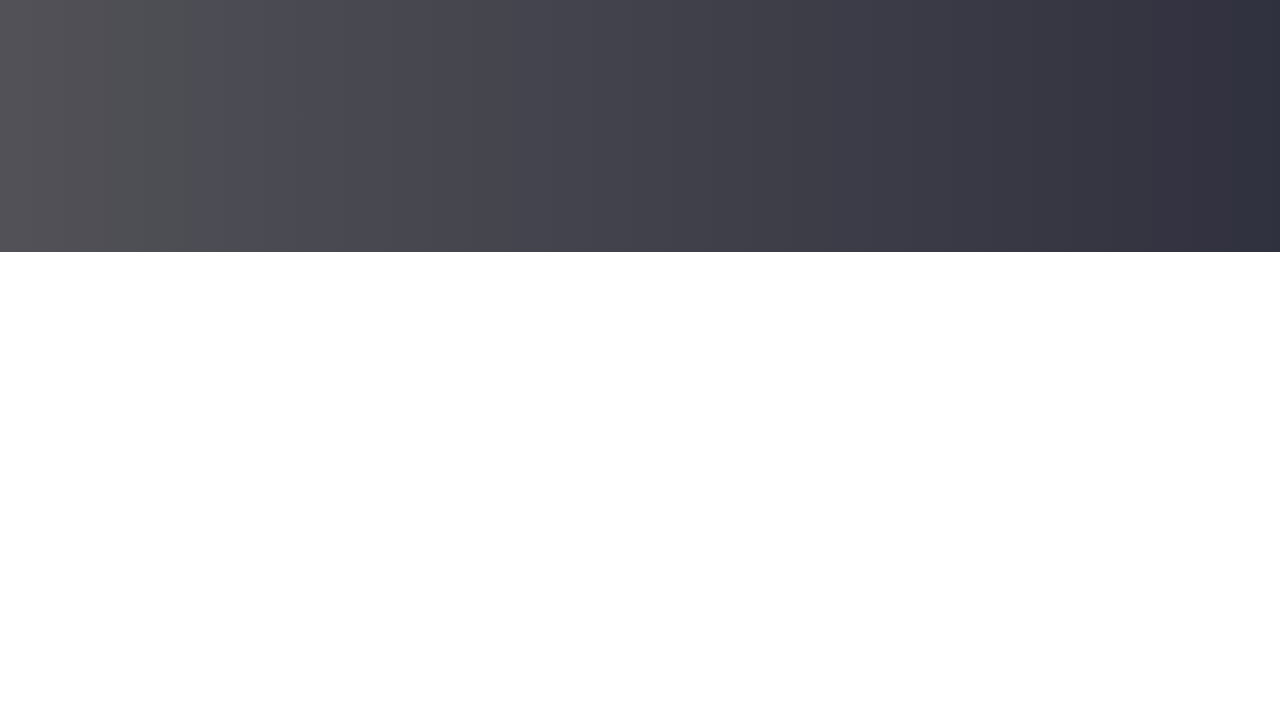
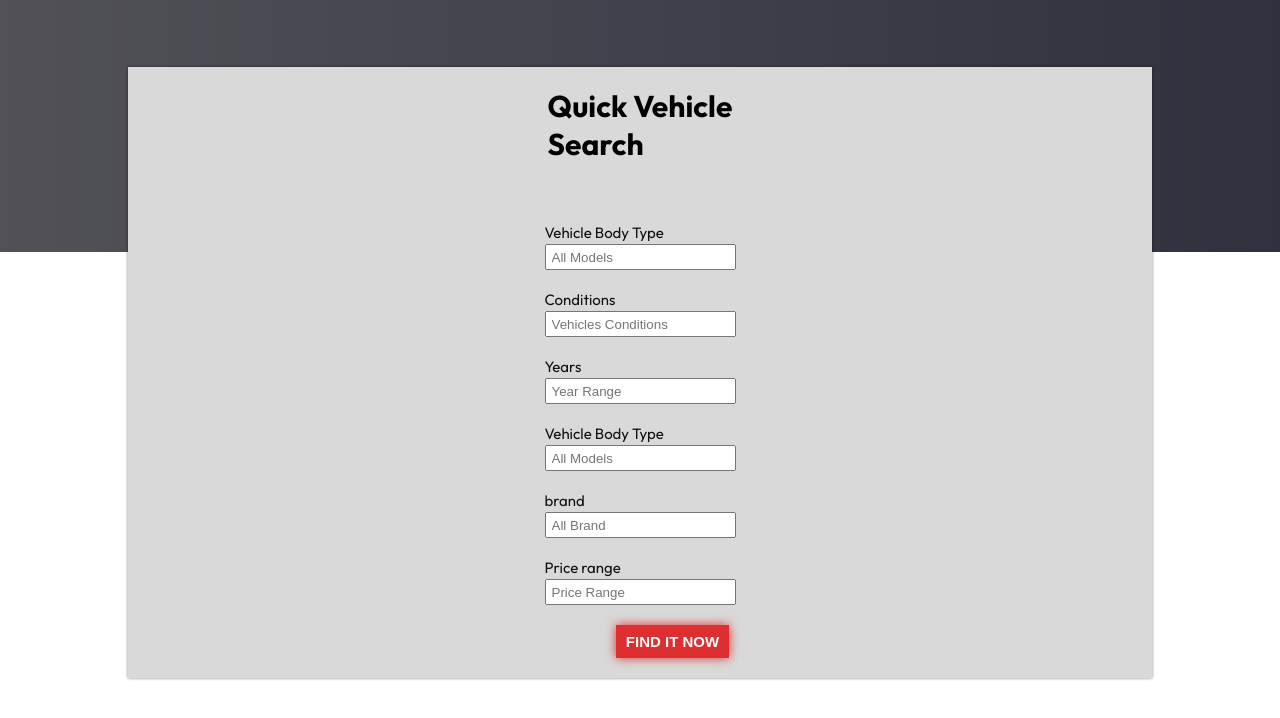
Before and after one commit to RLegaucho/CAAR-ZONE, a plain HTML site: page index.html in a window 1280 px wide. Shown: the part 1660-2378 px from the top of the page. Before the commit the page ends 1912 px from the top, so only its background shows below. Drawn offline with Linux system fonts and the light colour scheme.

Commit message:
and of quick vehicule

```diff
--- a/css/style.css
+++ b/css/style.css
@@ -149,3 +149,50 @@ header input{
 .get_more i:hover{
   color: var(--secondary-color);
 }
+
+/********************************* quick vehicule ***************************/
+.quick_vehicule{
+  background-color: var(--fird-color);
+  width: 80%;
+  margin: 0 auto;
+  z-index: 10;
+  box-shadow: 0px 0px 3px rgba(0, 0, 0, 0.5);
+  transform: translateY(-185px);
+  padding: 20px;
+}
+.quick_vehicule > div{
+  display: flex;
+  flex-direction: column;
+  align-items: center;
+}
+.quick_vehicule .characteristuque{
+  display: flex;
+  flex-direction: column;
+}
+.quick_vehicule h1{
+  font-size: 3rem;
+  margin-bottom: 60px;
+}
+.quick_vehicule label{
+  font-size: 1.5rem;
+  font-weight: medium;
+  color: #121212;
+  margin-bottom: 2px;
+}
+.quick_vehicule .characteristuque{
+  margin-bottom: 20px;
+}
+.quick_vehicule input[type="text"]{
+  height: 26px;
+  padding: 5px;
+}
+.quick_vehicule input[type="submit"]{
+  font-size: 1.5rem;
+  font-weight: bold;
+  color: white;
+  background-color: var(--secondary-color);
+  padding: 0.8rem 1rem;
+  border: none;
+  box-shadow: 0 0 10px var(--secondary-color);
+  margin-right: -65px;
+}
--- a/index.html
+++ b/index.html
@@ -65,8 +65,40 @@
             </div>
         </div>
     </section>
-    <div class="quick_vehicule">
+    <!--------------------------------- quick vehicule --------------------------------->
 
-    </div>
+    <section class="quick_vehicule">
+        <div>
+           <h1>Quick Vehicle <br>Search</h1>
+
+           <div class="characteristuque">
+            <label for="">Vehicle Body Type</label>
+            <input type="text" placeholder="All Models">
+           </div>
+           <div class="characteristuque">
+            <label for="">Conditions</label>
+            <input type="text" placeholder="Vehicles Conditions">
+           </div>
+           <div class="characteristuque">
+            <label for="">Years</label>
+            <input type="text" placeholder="Year Range">
+           </div>
+           <div class="characteristuque">
+            <label for="">Vehicle Body Type</label>
+            <input type="text" placeholder="All Models">
+           </div>
+           <div class="characteristuque">
+            <label for="">brand</label>
+            <input type="text" placeholder="All Brand">
+           </div>
+           <div class="characteristuque">
+            <label for="">Price range</label>
+            <input type="text" placeholder="Price Range">
+           </div>
+           <input type="submit" value="FIND IT NOW">
+        </div>
+
+
+    </section>
 </body>
 </html>
```
